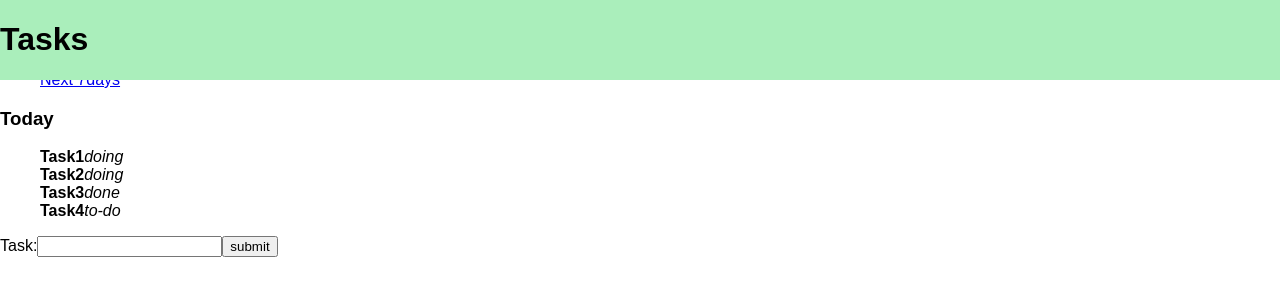
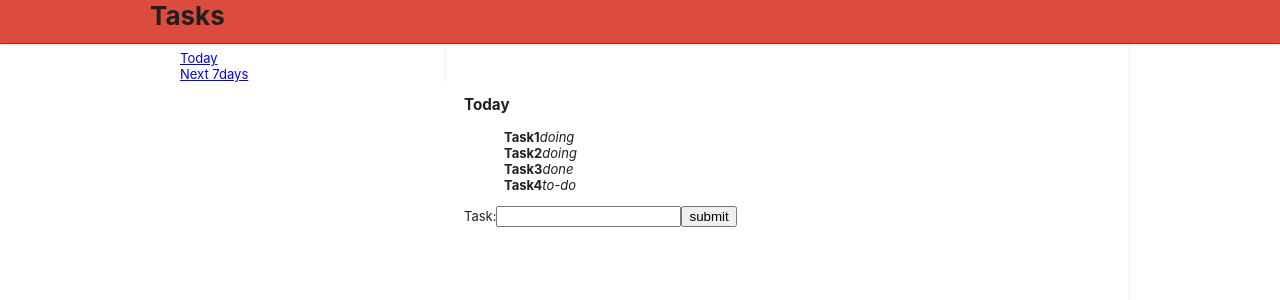
Before and after one commit to MaN3iN3ActiON/to-do-today, a React (Create React App) app: page / in a window 1280 px wide. Shown: the top 300 px of the page. Built offline with nearby package versions, Linux system fonts and the light colour scheme.

Commit message:
Basic CSS

```diff
--- a/src/App.css
+++ b/src/App.css
@@ -0,0 +1,10 @@
+body {
+	margin: auto;
+	margin-left: 0;
+	color: #202020;
+	font-family: -apple-system,BlinkMacSystemFont,"Segoe UI",Roboto,Helvetica,Arial,sans-serif,"Apple Color Emoji","Segoe UI Emoji","Segoe UI Symbol";
+	font-size: 13px;
+	padding: 0 !important;
+	margin-bottom: 0 !important;
+	user-select: none;
+}
--- a/src/App.js
+++ b/src/App.js
@@ -6,7 +6,8 @@ import TaskArticle from './task-comps/TaskArticle';
 import styled from 'styled-components';
 
 const Main = styled.main`
-	margin-top: 53px;
+	margin-left: 150px;
+	max-width: 950px;
 `;
 
 class App extends React.Component {
--- a/src/header-comps/HeaderContainer.js
+++ b/src/header-comps/HeaderContainer.js
@@ -2,17 +2,23 @@ import React from 'react';
 import styled from 'styled-components';
 
 const Header = styled.header`
-	background-color: #aeb;
+	height: 43px;
+	background-color: #fff;
 	top: 0;
 	position: fixed;
 	z-index: 200;
 	width: 100%;
+	border-bottom: solid 1px #ca2100;
+	background-color: #db4c3f;
+	box-shadow: 0 1px 2px rgba(0, 0, 0, 0.15);
 `;
 
 const H1 = styled.h1`
-	/* margin-top: 2px;
-	padding: 5px;
-	margin-bottom: 0px; */
+	max-width: 950px;
+	height: 100%;
+	margin-left: 150px;
+	margin-block-start: 0px;
+	margin-block-end: 0px;
 `;
 
 class HeaderContainer extends React.Component {
--- a/src/sidenav-comps/SideNavBar.js
+++ b/src/sidenav-comps/SideNavBar.js
@@ -1,14 +1,28 @@
 import React from 'react';
 import styled from 'styled-components';
 
+const Aside = styled.aside`
+	user-select: none !important;
+	float: left;
+	width: 265px;
+	padding-left: 30px;
+	padding-top: 50px;
+	position: fixed;
+	overflow-x: hidden;
+	overflow-y: hidden;
+	border-right: 1px solid #f1f1f1;
+`;
+
 const Ul = styled.ul`
-	list-style: none;
+	list-style-type: none;
+	margin: 0;
+	padding: 0;
 `;
 
 class SideNavBar extends React.Component {
 	render() {
 		return (
-			<aside>
+			<Aside>
 				<nav>
 					<Ul>
 						<li>
@@ -19,7 +33,7 @@ class SideNavBar extends React.Component {
 						</li>
 					</Ul>
 				</nav>
-			</aside>
+			</Aside>
 		);
 	}
 }
--- a/src/task-comps/TaskArticle.js
+++ b/src/task-comps/TaskArticle.js
@@ -4,14 +4,26 @@ import { TASKS } from '../data';
 
 import TaskList from './TaskList';
 import TaskInput from './TaskInput';
+import styled from 'styled-components';
+
+const Article = styled.article`
+	margin-left: 284px;
+	border-right: 1px solid #f1f1f1;
+	min-height: 362px;
+	vertical-align: top;
+	width: 640px;
+	padding: 6px 25px 12px 30px;
+	padding-top: 80px !important;
+	padding-bottom: 85px !important;
+`;
 
 class TaskArticle extends React.Component {
 	render() {
 		return (
-			<article>
+			<Article>
 				<TaskList data={TASKS} />
 				<TaskInput />
-			</article>
+			</Article>
 		);
 	}
 }
--- a/src/task-comps/TaskList.js
+++ b/src/task-comps/TaskList.js
@@ -4,7 +4,7 @@ import PropTypes from 'prop-types';
 import styled from 'styled-components';
 
 const Ul = styled.ul`
-	list-style: none;
+	list-style-type: none;
 `;
 
 class TaskList extends React.Component {
```
Also changed, not shown: .eslintrc.json, 1 other file (tests, documents, lock files or other folders).
